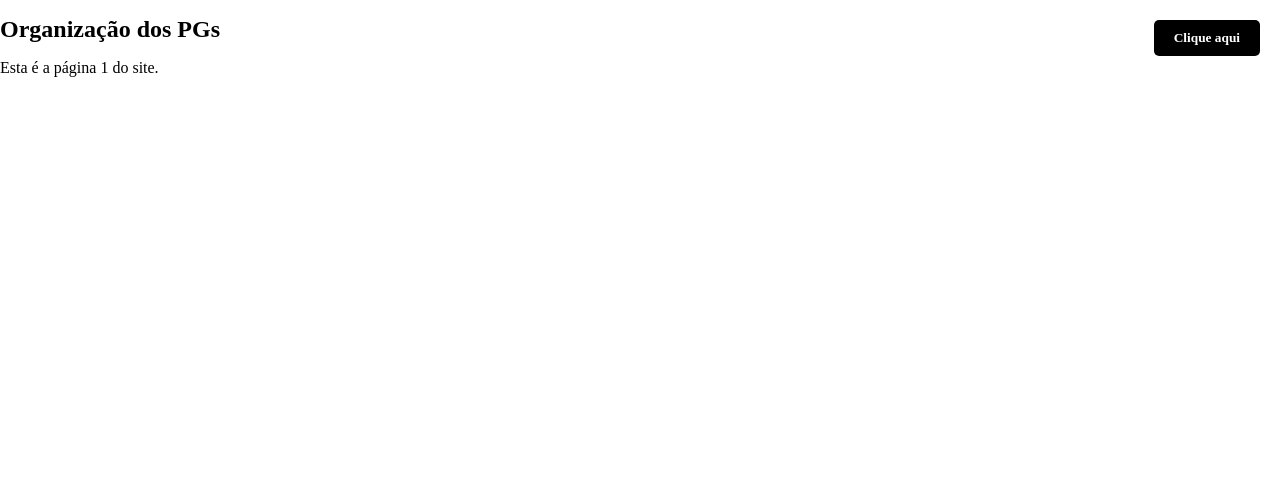
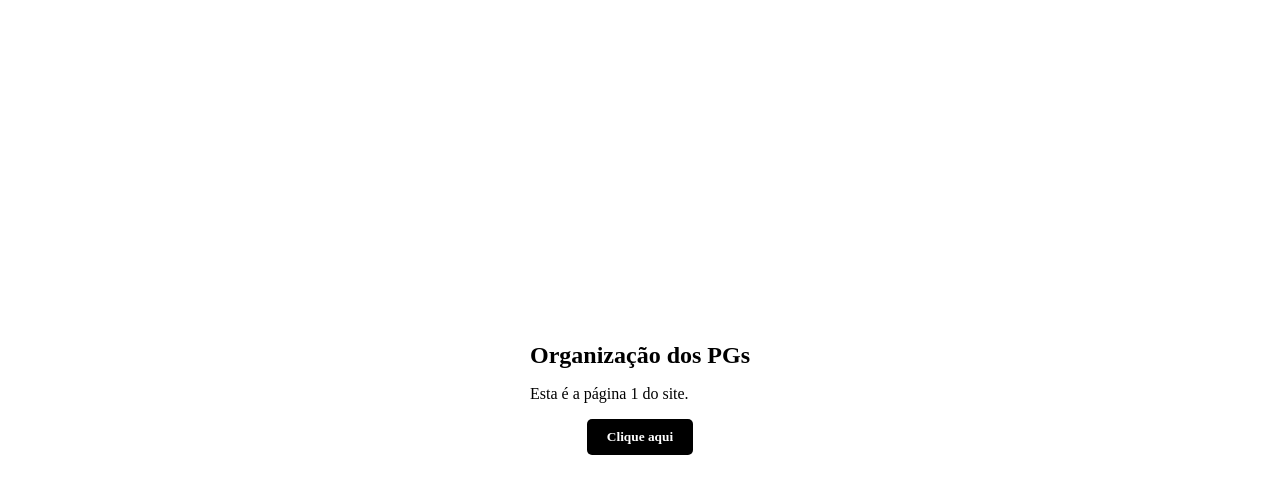
Before and after one commit to jlevigt/clone-tabnews, a Next.js app: page / in a window 1280 px wide. Shown: the top 494 px of the page. Built offline with nearby package versions, Linux system fonts and the light colour scheme.

Commit message:
alteração na `Home`

```diff
--- a/pages/index.js
+++ b/pages/index.js
@@ -1,22 +1,44 @@
-import React from "react";
+import React, { useState } from "react";
 
 function Home() {
+  const [showMessage, setShowMessage] = useState(false);
+
+  const toggleMessage = () => {
+    setShowMessage(!showMessage);
+  };
+
   return (
     <div>
       <title> Site </title>
       <h1>Organização dos PGs</h1>
       <p>Esta é a página 1 do site.</p>
-      <button className="meu-botao">Clique aqui</button>
+      <div className="container">
+        <button className="meu-botao" onClick={toggleMessage}>
+          Clique aqui
+        </button>
+
+        {showMessage && (
+          <div className="message-box">
+            <p>Começando os trabalhos</p>
+          </div>
+        )}
+      </div>
+
       <style jsx global>{`
         body {
           margin: 0;
           padding: 0;
+          display: flex;
+          justify-content: center;
+          align-items: center;
+          height: 100vh;
+        }
+
+        .container {
+          text-align: center;
         }
 
         .meu-botao {
-          position: absolute;
-          top: 20px;
-          right: 20px;
           background-color: black;
           color: white;
           border: none;
@@ -25,6 +47,7 @@ function Home() {
           cursor: pointer;
           font-family: inherit;
           font-weight: 600;
+          margin-bottom: 20px;
         }
         .meu-botao:hover {
           background-color: gray;
@@ -33,6 +56,13 @@ function Home() {
         h1 {
           font-size: 24px; /* Tamanho da tipografia */
         }
+
+        .message-box {
+          background-color: #f0f0f0;
+          border: 1px solid #ccc;
+          padding: 10px;
+          margin-top: 10px;
+        }
       `}</style>
     </div>
   );
```
